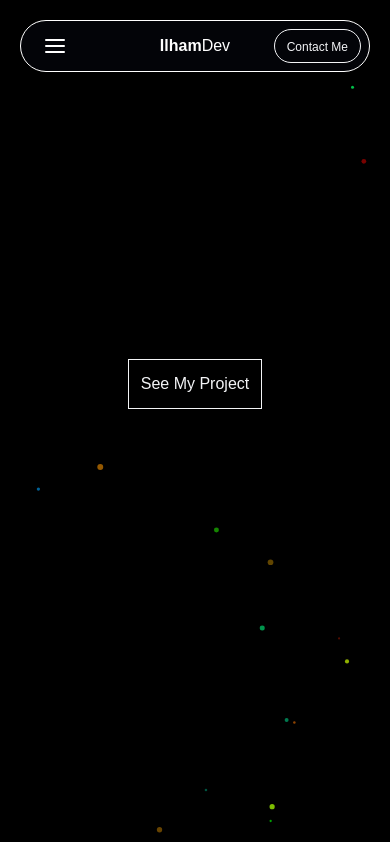
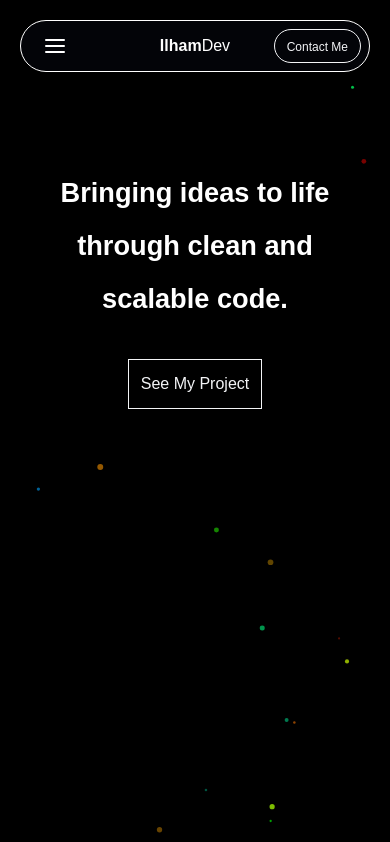
Before and after one commit to aripinilham24/Portfolio, a Next.js app: page / in a window 390 px wide. Shown: the top 842 px of the page. Built offline with nearby package versions, Linux system fonts and the light colour scheme.

Commit message:
update nav

```diff
--- a/sections/Hero.jsx
+++ b/sections/Hero.jsx
@@ -21,7 +21,7 @@ const Hero = () => {
             id="home"
             className="hero px-10 h-screen sticky top-0 border z-0"
         >
-            <div className="text-transparent text-center mt-20 bg-gradient-to-r from-blue-800 to-blue-300 bg-clip-text">
+            <div className="text-white lg:text-transparent text-center mt-20 bg-gradient-to-r from-blue-800 to-blue-300 bg-clip-text">
                 <h1 className="text-[1.7rem] mt-3 md:text-6xl lg:text-7xl font-bold">
                     Bringing ideas to life{" "}
                 </h1>
```
